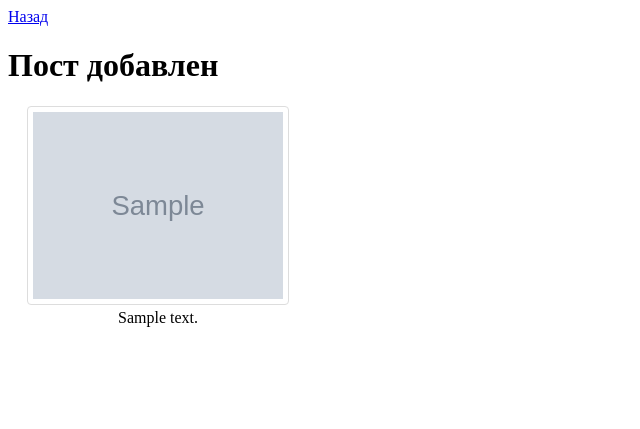
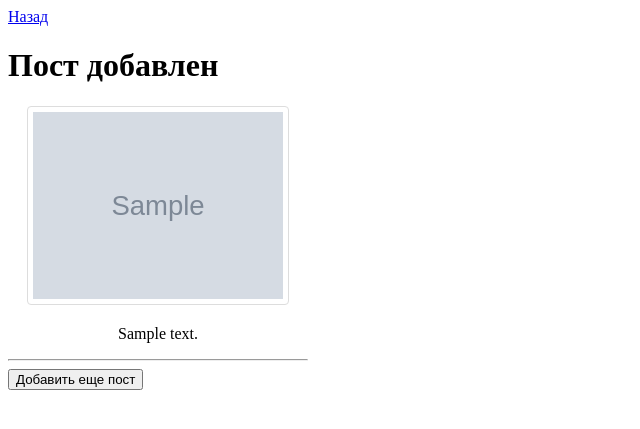
Before and after one commit to AkonDer/flask_dz_1, a Flask app: template loader/templates/post_uploaded.html in a window 1280 px wide. Shown: the top 429 px of the page, without its empty margins (0-640 px from the left). Run offline with Flask 2, Linux system fonts and the light colour scheme; the template is opened without the code that fills it: most values are stand-ins (such as "Sample title", 1, 10 or a date in 2020); grey boxes marked "Sample" are stand-in pictures.

Commit message:
Little fix

```diff
--- a/loader/templates/post_uploaded.html
+++ b/loader/templates/post_uploaded.html
@@ -13,10 +13,13 @@
     <div class="item" align="center">
         <img src="/uploads/{{ filename }}">
     </div>
-    <div class="text">
+    <p class="text">
         {{ description }}
-    </div>
-
+    </p>
+    <hr>
+    <form action="/post/" method="get">
+        <input type="submit" value="Добавить еще пост">
+    </form>
 </div>
 </body>
 </html>
```
Also changed, not shown: posts.json (+8 -0 lines), 2 other files.
